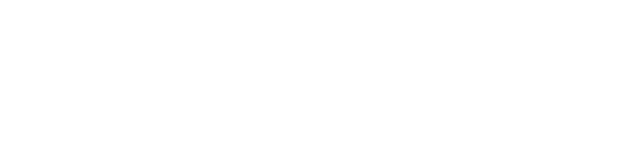
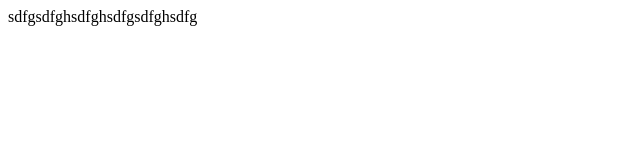
Before and after one commit to kvenkateswarareddy/DLithe_Insurence_Use_Case, a plain HTML site: page index.html in a window 1280 px wide. Shown: the whole page, without its empty margins (0-640 px from the left). Drawn offline with Linux system fonts and the light colour scheme.

Commit message:
Update index.html

```diff
--- a/index.html
+++ b/index.html
@@ -9,7 +9,7 @@
 </head>
 
 <body>
-
+sdfgsdfghsdfghsdfgsdfghsdfg
 </body>
 
 </html>
```
